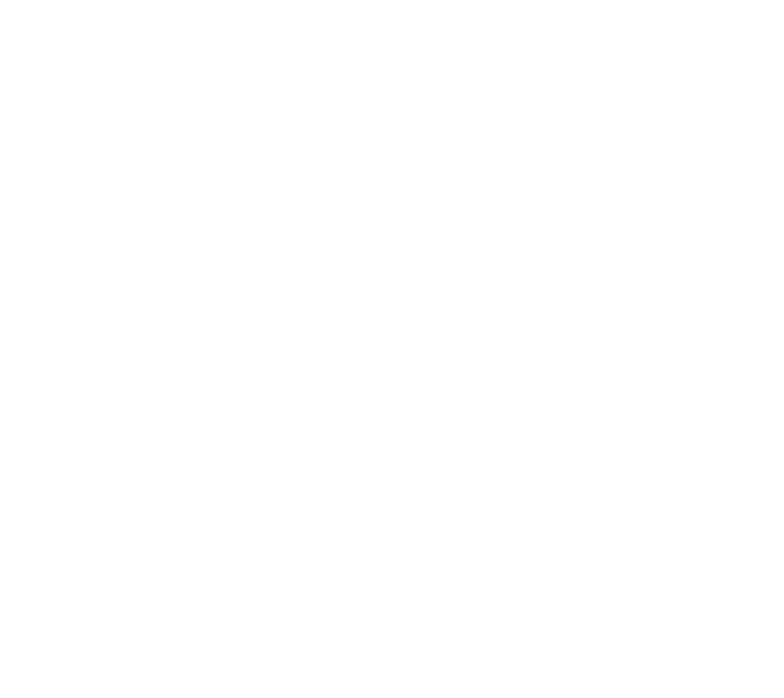
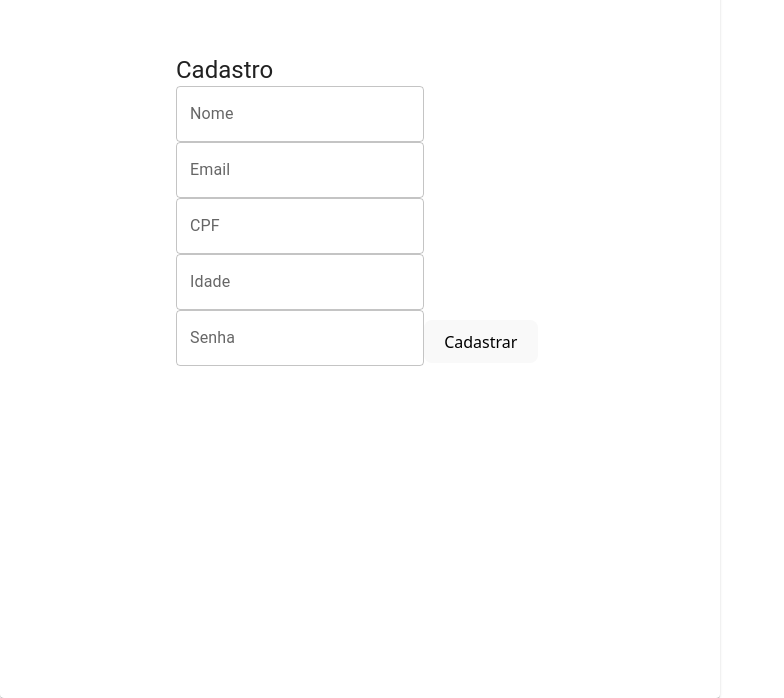
Before and after one commit to alekinho081/SituacaoAprendizagem, a React (Vite) app: page /cadastro in a window 1280 px wide. Shown: the part 122-820 px from the top of the page, without its empty margins (0-784 px from the left). Built offline with nearby package versions, Linux system fonts and the light colour scheme.

Commit message:
Cadastro funcionando na API

```diff
--- a/src/Components/Card/CardBox,.jsx
+++ /dev/null
@@ -1,18 +0,0 @@
-import Card from '@mui/material/Card';
-import CardContent from '@mui/material/CardContent';
-import CardActions from '@mui/material/CardActions';
-import Typography from '@mui/material/Typography';
-import Button from '@mui/material/Button';
-
-const newCard = ({ name, desc }) => {
-    return (
-        <Card>
-            <CardContent>
-
-            </CardContent>
-        </Card>
-    )
-}
-
-
-export default newCard
--- /dev/null
+++ b/src/Components/Card/CardBox.jsx
@@ -0,0 +1,14 @@
+import Card from '@mui/material/Card';
+import CardContent from '@mui/material/CardContent';
+
+const NewCard = ({ css, children }) => {
+    return (
+        <Card sx={css}>
+            <CardContent>
+                {children}
+            </CardContent>
+        </Card>
+    );
+};
+
+export default NewCard;
--- a/src/Components/Input/Input.jsx
+++ b/src/Components/Input/Input.jsx
@@ -1,10 +1,10 @@
 import TextField from "@mui/material/TextField";
 
-const newInput = ({label , aoMudar}) => {
+const NewInput = ({label , aoMudar, valor}) => {
     return(
-        <TextField label={label} onChange={aoMudar} variant="outlined"></TextField>
+        <TextField value={valor} label={label} onChange={aoMudar} variant="outlined"></TextField>
     )
 }
 
 
-export default newInput
+export default NewInput
--- a/src/Pages/CadastroPage/Cadastro.jsx
+++ b/src/Pages/CadastroPage/Cadastro.jsx
@@ -1,29 +1,62 @@
 import Typography from "@mui/material/Typography"
 import { useNavigate } from "react-router-dom"
 import { useState } from "react"
-import newCard from "../../Components/Card/CardBox,"
-import newInput from "../../Components/Input/Input"
+import NewCard from "../../Components/Card/CardBox"
+import NewInput from "../../Components/Input/Input"
+
 
 const Cadastro = () => {
     const [nome, setNome] = useState('')
     const [email, setEmail] = useState('')
     const [cpf, setCPF] = useState('')
-    const [dataNascimento, setNascimento] = useState()
+    const [idade, setIdade] = useState()
     const [senha, setSenha] = useState('')
+
     const redirecionar = useNavigate()
+
+    const handleSubmit = async (e) => {
+        e.preventDefault()
+
+        const usuarios = {
+            nome,
+            email,
+            cpf,
+            idade,
+            senha
+        }
+
+        try{
+            const resp = await fetch('http://localhost:5000/v1/pacientes', {
+                method: 'POST',
+                headers:{'Content-Type': 'application/json'},
+                body: JSON.stringify(usuarios)
+            });
+            const data = await resp.json();
+            console.log('Usuario criado com sucesso')
+            redirecionar('/login')
+
+        }catch(error){
+            console.error('Erro ao cadastrar usuario: ', error)
+        }
+
+
+    }
 
 
     return (
-        <newCard>
-            <form>
-                <newInput />
-                <newInput />
-                <newInput />
-                <newInput />
-                <newInput />
+        <NewCard css={{ width: 400, height: 500, padding: 20 }}>
+            <form onSubmit={handleSubmit}>
+                <Typography variant="h5">Cadastro</Typography>
+                <NewInput label="Nome" aoMudar={(e) => setNome(e.target.value)} />
+                <NewInput label="Email" aoMudar={(e) => setEmail(e.target.value)} />
+                <NewInput label="CPF" aoMudar={(e) => setCPF(e.target.value)} />
+                <NewInput label="Idade" aoMudar={(e) => setIdade(e.target.value)} />
+                <NewInput label="Senha" aoMudar={(e) => setSenha(e.target.value)} />
+
+                <button type="submit" style={{ marginTop: '10px' }}>Cadastrar</button>
             </form>
-        </newCard>
-    )
+        </NewCard>
+    );
 }
 
 export default Cadastro
```
